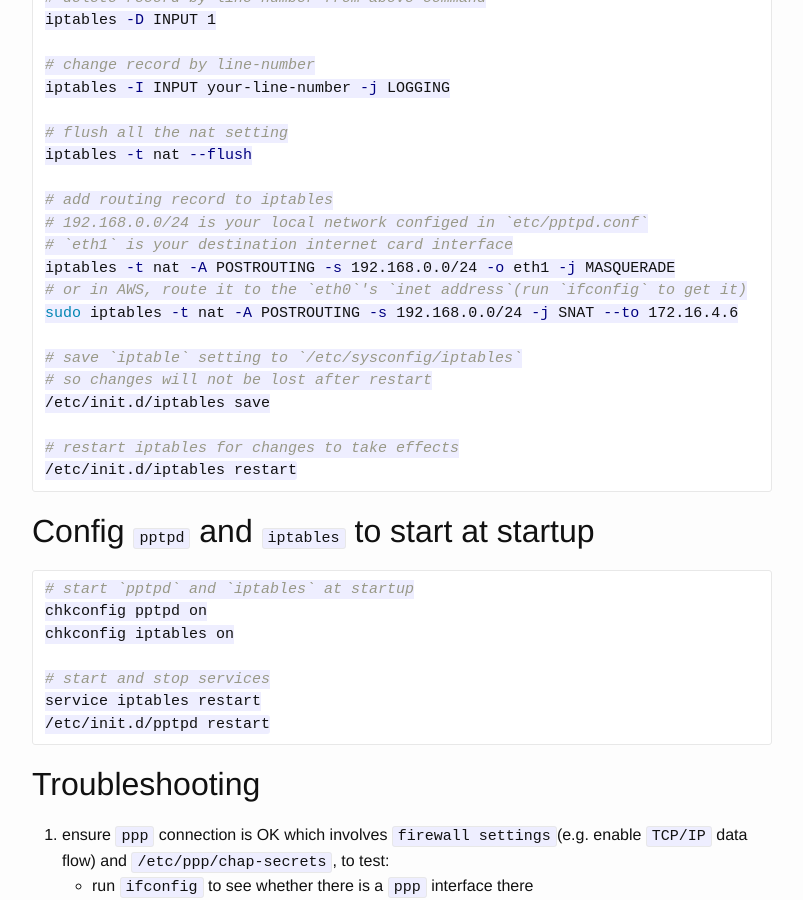
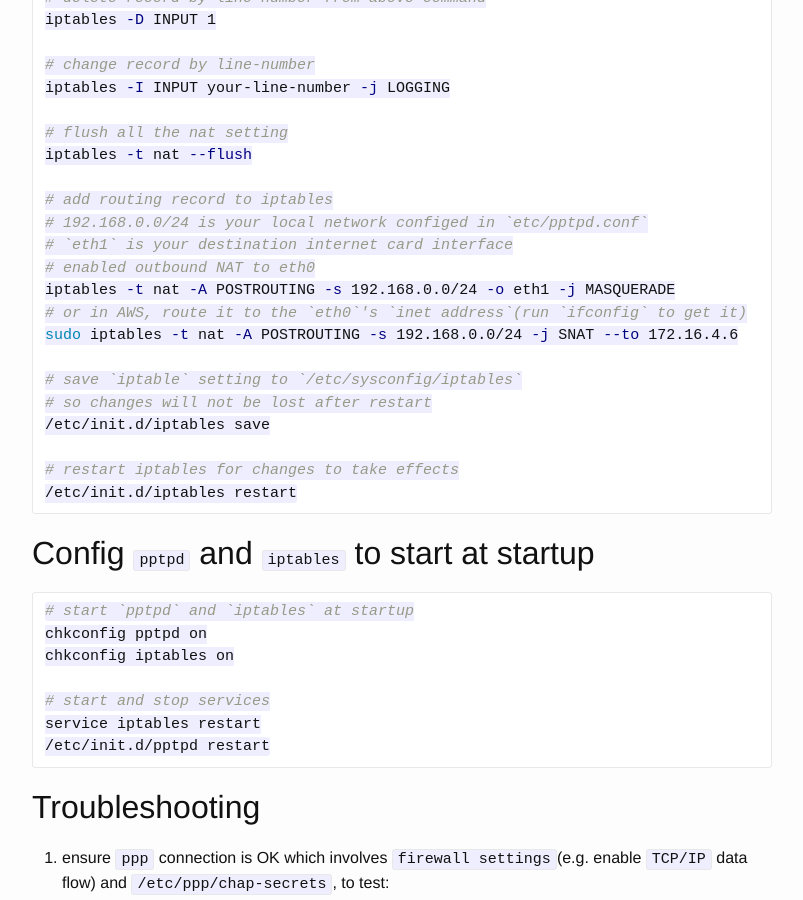
Before and after one commit to githubutilities/githubutilities.github.io, a Jekyll site: the page built from _posts/2015-01-31-pptp-vpn-on-linux.markdown, in a window 1280 px wide and 900 px high, scrolled down 1879 px. Shown: the whole window, without its empty margins (238-1041 px from the left). Built offline with Jekyll 4.4.1, drawn with Linux system fonts in a browser that asks for light colours; Markdown is read by kramdown in place of the engine named in the settings.

Commit message:
more comments on iptable settings

```diff
--- a/_posts/2015-01-31-pptp-vpn-on-linux.markdown
+++ b/_posts/2015-01-31-pptp-vpn-on-linux.markdown
@@ -95,6 +95,7 @@ iptables -t nat --flush
 # add routing record to iptables
 # 192.168.0.0/24 is your local network configed in `etc/pptpd.conf`
 # `eth1` is your destination internet card interface
+# enabled outbound NAT to eth0
 iptables -t nat -A POSTROUTING -s 192.168.0.0/24 -o eth1 -j MASQUERADE
 # or in AWS, route it to the `eth0`'s `inet address`(run `ifconfig` to get it)
 sudo iptables -t nat -A POSTROUTING -s 192.168.0.0/24 -j SNAT --to 172.16.4.6
```
